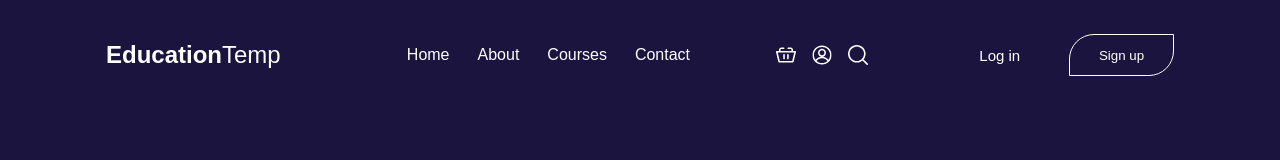
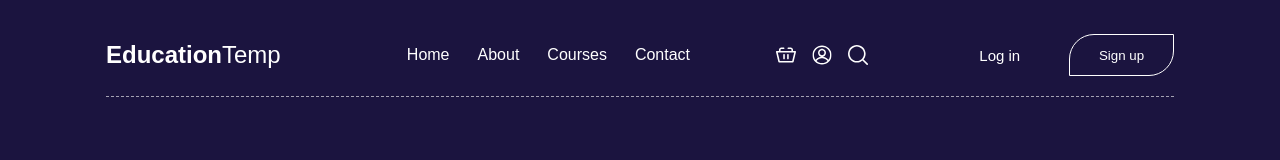
Before and after one commit to eman-2001-fep/SASS_Educational_LandingPage, a plain HTML site: page index.html in a window 1280 px wide. Drawn offline with Linux system fonts and the light colour scheme.

Commit message:
add navbar

```diff
--- a/index.html
+++ b/index.html
@@ -39,6 +39,8 @@
                 <button class="btn-signup">Sign up</button>
             </div>
         </nav>
+        <div class="divider"></div>
+
     </header>
 </body>
 
--- a/scss/_navbar.scss
+++ b/scss/_navbar.scss
@@ -71,7 +71,7 @@
 
     .divider {
       width: 100%;
-      border-top: 0.8px dashed $border-color;
+      border-top: 0.7px dashed $border-color;
       margin-top: 1rem;
     }
   }
```
Also changed, not shown: css/main.css.
